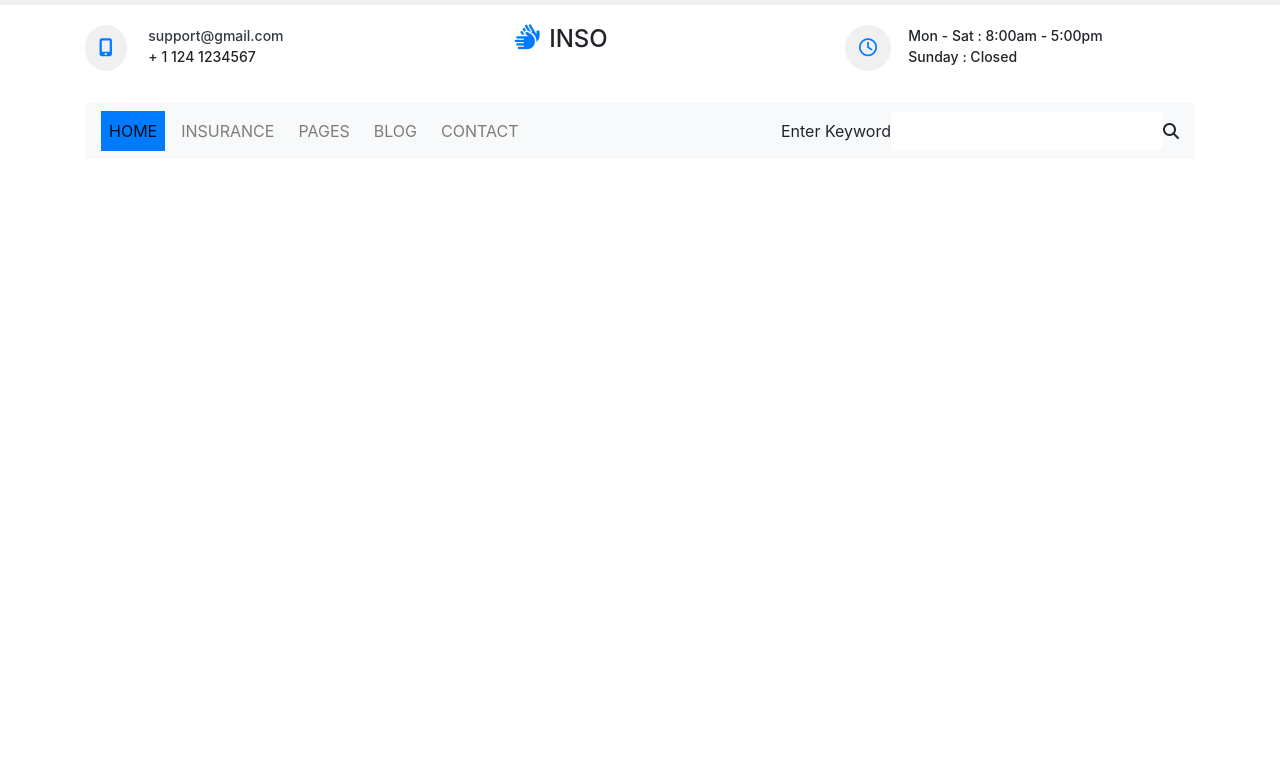
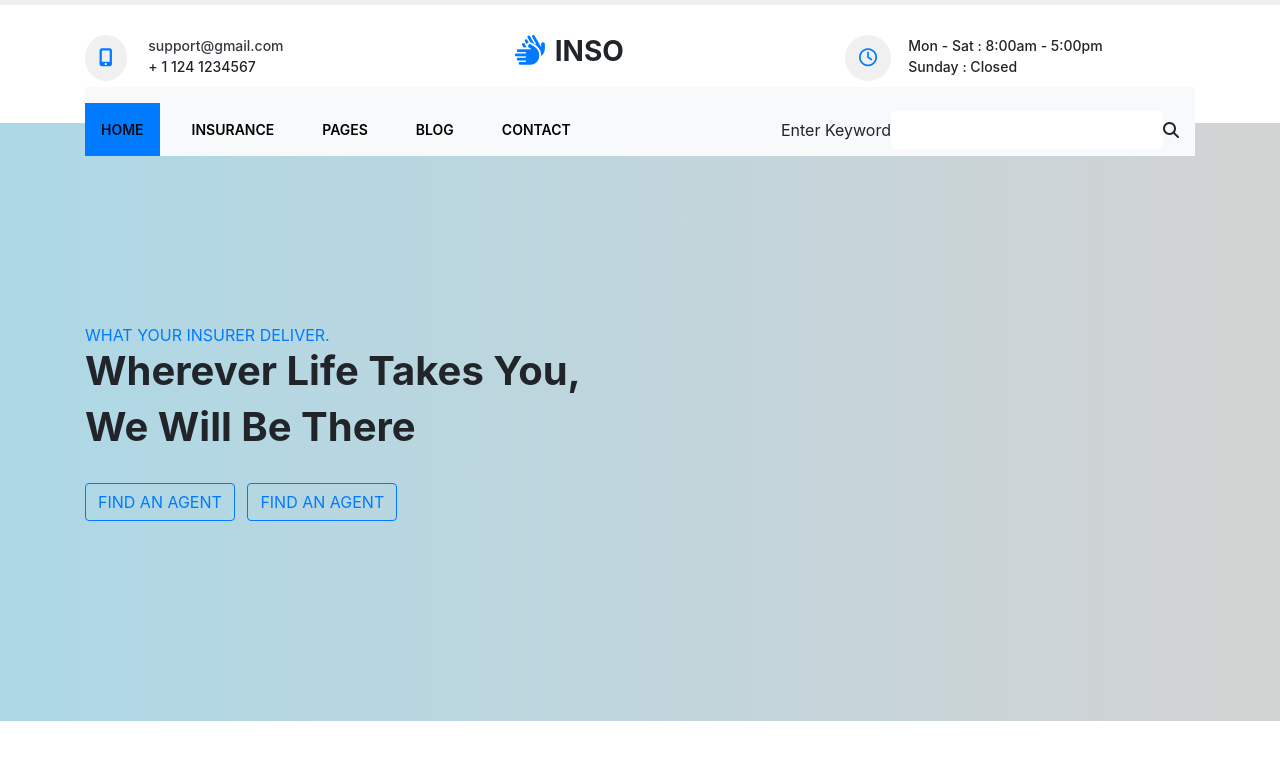
Before and after one commit to Fatema-Akter/INSO, a plain HTML site: page index.html in a window 1280 px wide. Shown: the part 32-792 px from the top of the page. Drawn offline with nearby package versions, Linux system fonts and the light colour scheme.

Commit message:
Home section done.

```diff
--- a/css/style.css
+++ b/css/style.css
@@ -7,7 +7,7 @@
 	padding-right: 10px;
 }
 #header{
-	margin: 20px 0px;
+	margin: 30px 0px;
 }
 .header-left{
 	font-size: 14px;
@@ -20,8 +20,32 @@
 	font-size: 18px;
 }
 .header-center i{
-	font-size: 25px;
+	font-size: 30px;
+}
+.header-center h3{
+	font-weight: 700;
 }
 .nav-pills .nav-link{
 	border-radius: 0px;
 }
+.navbar-light .navbar-nav .nav-link {
+    color: #000;
+    font-weight: 600;
+    padding: 1rem 1rem;
+    font-size: 14px;
+}
+#home{
+	padding: 200px 0px;
+	background-image: linear-gradient(to right, lightblue, lightgray);
+}
+#home h2{
+	font-weight: 700;
+	font-size: 40px;
+}
+.menu{
+	position: absolute;
+	height: 100%;
+	width: 100%;
+	top: 119px;
+
+}
--- a/index.html
+++ b/index.html
@@ -47,7 +47,7 @@
 				<div class="col-md-4">
 					<div class="row text-center header-center ml-5">
 						<i class="fas fa-hands text-primary mr-2"></i>
-						<h4>INSO</h4>
+						<h3>INSO</h3>
 					</div>
 				</div>
 				<div class="col-md-4">
@@ -67,26 +67,26 @@
 
 	<div class="menu">
 		<div class="container">
-			<nav class="navbar navbar-expand-md bg-light navbar-light">
+			<nav class="navbar navbar-expand-md bg-light navbar-light pl-0 pb-0 pt-3">
 		  		<button class="navbar-toggler mb-2" type="button" data-toggle="collapse" data-target="#myNav">
 		    		<span class="navbar-toggler-icon"></span>
 		  		</button>
 
 		  		<div class="collapse navbar-collapse" id="myNav">
 		    		<ul class="navbar-nav nav-pills">
-		      			<li class="nav-item mr-2">
-		        			<a class="nav-link active" href="#home">HOME</a>
+		      			<li class="nav-item ">
+		        			<a class="nav-link active mr-3" href="#home">HOME</a>
 		      			</li>
-		      			<li class="nav-item mr-2">
+		      			<li class="nav-item mr-3">
 		        			<a class="nav-link" href="#insurance">INSURANCE</a>
 		      			</li>
-		      			<li class="nav-item mr-2">
+		      			<li class="nav-item mr-3">
 		        			<a class="nav-link" href="#pages">PAGES</a>
 		      			</li>
-		      			<li class="nav-item mr-2">
+		      			<li class="nav-item mr-3">
 		        			<a class="nav-link" href="#blog">BLOG</a>
 		      			</li>
-		      			<li class="nav-item mr-2">
+		      			<li class="nav-item mr-3">
 		        			<a class="nav-link" href="#contact">CONTACT</a>
 		      			</li>
 		    		</ul>
@@ -106,6 +106,24 @@
 
 	<!------End Header Section ------->
 
+
+	<section id="home">
+		<div class="container">
+			<div class="row">
+				<div class="col-md-12">
+					<p class=" text-primary m-0">WHAT YOUR INSURER DELIVER.</p>
+					<h2 class="">Wherever Life Takes You,</h2><h2>We Will Be There</h2>
+					<button type="button" class="btn btn-outline-primary mt-4">FIND AN AGENT</button>
+					<button type="button" class="btn btn-outline-primary ml-2 mt-4">FIND AN AGENT</button>
+				</div>
+			</div>
+		</div>
+	</section>
+
+	<!-------- End home section -------->
+
+
+
 	<!--- js --->
 	<script src="https://code.jquery.com/jquery-3.4.1.slim.min.js" ></script>
 	<script src="https://cdn.jsdelivr.net/npm/popper.js@1.16.0/dist/umd/popper.min.js"></script>
```
